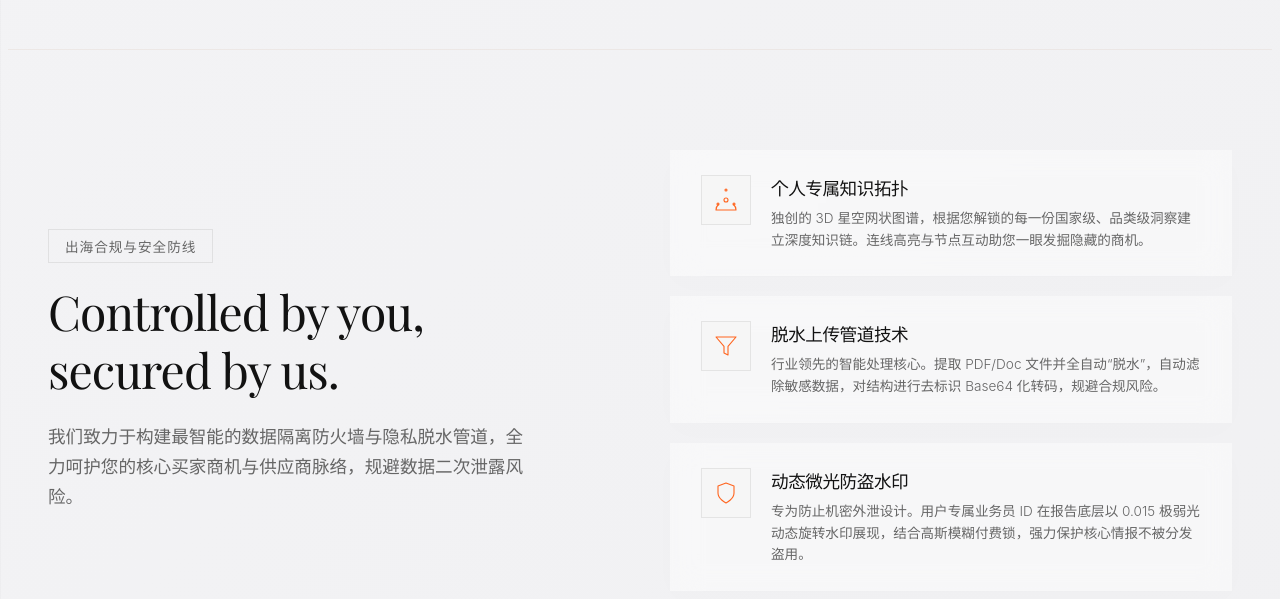
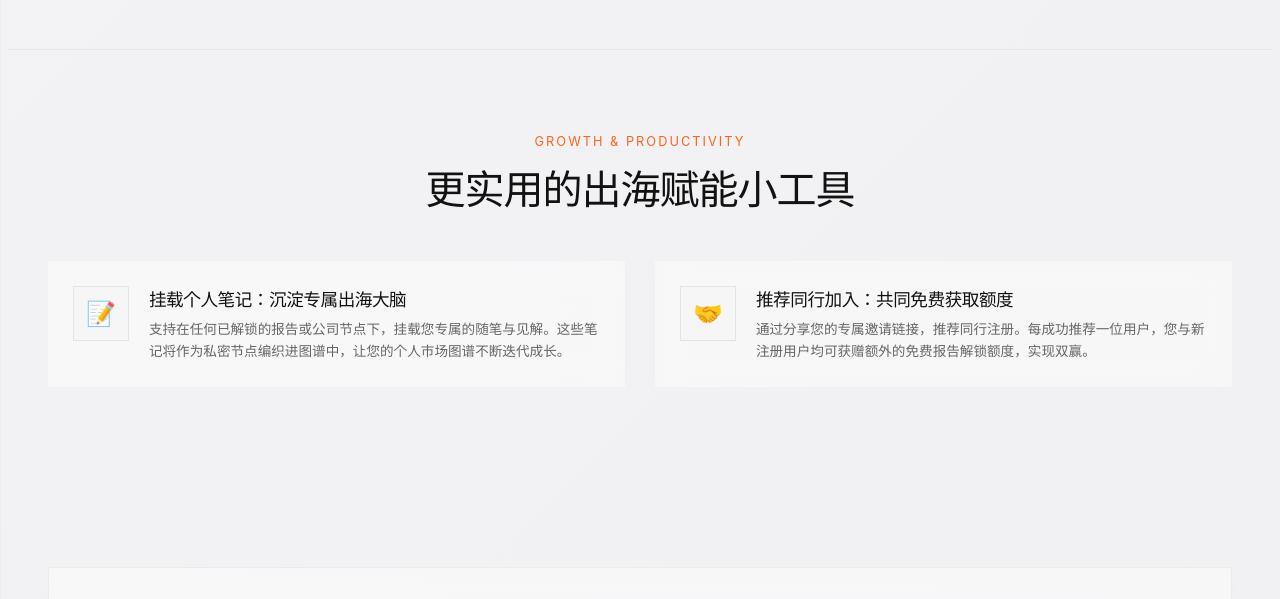
Before and after one commit to haojie10/Global-Trade-Buddy, a Next.js app: page / in a window 1280 px wide. Shown: the part 2189-2788 px from the top of the page. Built offline with nearby package versions, Linux system fonts and the light colour scheme; no server answers; the database is empty.

Commit message:
feat: replace security block with productivity notebooks and referral tools (task 5/6)

```diff
--- a/pages/index.tsx
+++ b/pages/index.tsx
@@ -533,160 +533,45 @@ export default function HomePage({ graphData, allReports, userId, userRole, free
           margin: '40px auto 20px auto'
         }} />
 
-        {/* 模块四：安全保障与个人拓扑 */}
+        {/* 模块四：拓展效能与增长工具 */}
         <section className="animate-on-scroll" style={{
-          padding: '80px 40px',
+          padding: '60px 40px',
           maxWidth: '1400px',
           margin: '0 auto',
-          display: 'grid',
-          gridTemplateColumns: 'repeat(auto-fit, minmax(400px, 1fr))',
-          gap: '60px',
-          alignItems: 'center',
-          position: 'relative'
+          background: 'transparent'
         }}>
-          <div>
-            <span style={{
-              background: 'transparent',
-              border: '1px solid rgba(18, 18, 18, 0.08)',
-              padding: '6px 16px',
-              borderRadius: '0px',
-              color: 'var(--color-muted)',
-              fontSize: '0.85rem',
-              fontWeight: 300,
-              textTransform: 'uppercase',
-              letterSpacing: '1px',
-              display: 'inline-block',
-              marginBottom: '20px'
-            }}>
-              出海合规与安全防线
-            </span>
-            <h2 className="font-editorial" style={{
-              fontSize: '3rem',
-              fontWeight: 400,
-              margin: '0 0 24px 0',
-              color: 'var(--color-text)',
-              letterSpacing: '-0.02em',
-              lineHeight: 1.2
-            }}>
-              Controlled by you,<br />secured by us.
-            </h2>
-            <p style={{ fontSize: '1.1rem', color: 'var(--color-muted)', lineHeight: 1.7, margin: 0, fontWeight: 300, maxWidth: '480px' }}>
-              我们致力于构建最智能的数据隔离防火墙与隐私脱水管道，全力呵护您的核心买家商机与供应商脉络，规避数据二次泄露风险。
-            </p>
+          <div style={{ textAlign: 'center', marginBottom: '45px' }}>
+            <span style={{ color: 'var(--color-accent)', fontSize: '0.8rem', letterSpacing: '2px', textTransform: 'uppercase' }}>Growth & Productivity</span>
+            <h2 className="font-editorial" style={{ fontSize: '2.5rem', margin: '8px 0 0 0', fontWeight: 400 }}>更实用的出海赋能小工具</h2>
           </div>
 
-          <div style={{ display: 'flex', flexDirection: 'column', gap: '20px' }}>
-            {/* 特色 1 */}
-            <div className="float-on-hover" style={{
-              background: 'rgba(255, 255, 255, 0.45)',
-              backdropFilter: 'blur(15px)',
-              WebkitBackdropFilter: 'blur(15px)',
-              border: '1px solid rgba(18, 18, 18, 0.05)',
-              borderRadius: 'var(--border-radius)',
-              padding: '24px 30px',
-              display: 'flex',
-              gap: '20px',
-              alignItems: 'flex-start',
-              boxShadow: '0 8px 32px rgba(0, 0, 0, 0.01)'
-            }}>
-              <div style={{
-                background: 'var(--bg-main)',
-                border: '1px solid rgba(18, 18, 18, 0.08)',
-                padding: '12px',
-                borderRadius: '0px',
-                display: 'flex',
-                alignItems: 'center',
-                justifyContent: 'center',
-                flexShrink: 0
-              }}>
-                <svg width="24" height="24" viewBox="0 0 24 24" fill="none" stroke="var(--color-accent)" strokeWidth="1.1" strokeLinecap="round" strokeLinejoin="round">
-                  <path d="M4.5 16.5c-1.5 1.26-2.5 3.19-2.5 5.5h20c0-2.31-1-4.24-2.5-5.5" />
-                  <circle cx="12" cy="12" r="2" />
-                  <circle cx="12" cy="2" r="1" />
-                  <circle cx="4" cy="16" r="1" />
-                  <circle cx="20" cy="16" r="1" />
-                </svg>
+          <div style={{ display: 'grid', gridTemplateColumns: 'repeat(auto-fit, minmax(400px, 1fr))', gap: '30px' }}>
+            {/* 个人笔记挂载 */}
+            <div className="float-on-hover" style={{ background: 'rgba(255, 255, 255, 0.45)', backdropFilter: 'blur(15px)', WebkitBackdropFilter: 'blur(15px)', border: '1px solid rgba(18, 18, 18, 0.05)', padding: '24px', borderRadius: 'var(--border-radius)', display: 'flex', gap: '20px', alignItems: 'flex-start' }}>
+              <div style={{ background: 'var(--bg-main)', border: '1px solid rgba(18, 18, 18, 0.08)', padding: '12px', borderRadius: '0px', display: 'flex', alignItems: 'center', justifyContent: 'center', flexShrink: 0 }}>
+                <span style={{ fontSize: '1.5rem' }}>📝</span>
               </div>
               <div>
                 <h3 style={{ fontSize: '1.1rem', fontWeight: 500, margin: '0 0 8px 0', color: 'var(--color-text)' }}>
-                  个人专属知识拓扑
+                  挂载个人笔记：沉淀专属出海大脑
                 </h3>
                 <p style={{ fontSize: '0.85rem', color: 'var(--color-muted)', lineHeight: 1.6, margin: 0, fontWeight: 300 }}>
-                  独创的 3D 星空网状图谱，根据您解锁的每一份国家级、品类级洞察建立深度知识链。连线高亮与节点互动助您一眼发掘隐藏的商机。
+                  支持在任何已解锁的报告或公司节点下，挂载您专属的随笔与见解。这些笔记将作为私密节点编织进图谱中，让您的个人市场图谱不断迭代成长。
                 </p>
               </div>
             </div>
 
-            {/* 特色 2 */}
-            <div className="float-on-hover" style={{
-              background: 'rgba(255, 255, 255, 0.45)',
-              backdropFilter: 'blur(15px)',
-              WebkitBackdropFilter: 'blur(15px)',
-              border: '1px solid rgba(18, 18, 18, 0.05)',
-              borderRadius: 'var(--border-radius)',
-              padding: '24px 30px',
-              display: 'flex',
-              gap: '20px',
-              alignItems: 'flex-start',
-              boxShadow: '0 8px 32px rgba(0, 0, 0, 0.01)'
-            }}>
-              <div style={{
-                background: 'var(--bg-main)',
-                border: '1px solid rgba(18, 18, 18, 0.08)',
-                padding: '12px',
-                borderRadius: '0px',
-                display: 'flex',
-                alignItems: 'center',
-                justifyContent: 'center',
-                flexShrink: 0
-              }}>
-                <svg width="24" height="24" viewBox="0 0 24 24" fill="none" stroke="var(--color-accent)" strokeWidth="1.1" strokeLinecap="round" strokeLinejoin="round">
-                  <polygon points="22 3 2 3 10 12.46 10 19 14 21 14 12.46 22 3" />
-                </svg>
+            {/* 邀请裂变机制 */}
+            <div className="float-on-hover" style={{ background: 'rgba(255, 255, 255, 0.45)', backdropFilter: 'blur(15px)', WebkitBackdropFilter: 'blur(15px)', border: '1px solid rgba(18, 18, 18, 0.05)', padding: '24px', borderRadius: 'var(--border-radius)', display: 'flex', gap: '20px', alignItems: 'flex-start' }}>
+              <div style={{ background: 'var(--bg-main)', border: '1px solid rgba(18, 18, 18, 0.08)', padding: '12px', borderRadius: '0px', display: 'flex', alignItems: 'center', justifyContent: 'center', flexShrink: 0 }}>
+                <span style={{ fontSize: '1.5rem' }}>🤝</span>
               </div>
               <div>
                 <h3 style={{ fontSize: '1.1rem', fontWeight: 500, margin: '0 0 8px 0', color: 'var(--color-text)' }}>
-                  脱水上传管道技术
+                  推荐同行加入：共同免费获取额度
                 </h3>
                 <p style={{ fontSize: '0.85rem', color: 'var(--color-muted)', lineHeight: 1.6, margin: 0, fontWeight: 300 }}>
-                  行业领先的智能处理核心。提取 PDF/Doc 文件并全自动“脱水”，自动滤除敏感数据，对结构进行去标识 Base64 化转码，规避合规风险。
-                </p>
-              </div>
-            </div>
-
-            {/* 特色 3 */}
-            <div className="float-on-hover" style={{
-              background: 'rgba(255, 255, 255, 0.45)',
-              backdropFilter: 'blur(15px)',
-              WebkitBackdropFilter: 'blur(15px)',
-              border: '1px solid rgba(18, 18, 18, 0.05)',
-              borderRadius: 'var(--border-radius)',
-              padding: '24px 30px',
-              display: 'flex',
-              gap: '20px',
-              alignItems: 'flex-start',
-              boxShadow: '0 8px 32px rgba(0, 0, 0, 0.01)'
-            }}>
-              <div style={{
-                background: 'var(--bg-main)',
-                border: '1px solid rgba(18, 18, 18, 0.08)',
-                padding: '12px',
-                borderRadius: '0px',
-                display: 'flex',
-                alignItems: 'center',
-                justifyContent: 'center',
-                flexShrink: 0
-              }}>
-                <svg width="24" height="24" viewBox="0 0 24 24" fill="none" stroke="var(--color-accent)" strokeWidth="1.1" strokeLinecap="round" strokeLinejoin="round">
-                  <path d="M12 22s8-4 8-10V5l-8-3-8 3v7c0 6 8 10 8 10z" />
-                </svg>
-              </div>
-              <div>
-                <h3 style={{ fontSize: '1.1rem', fontWeight: 500, margin: '0 0 8px 0', color: 'var(--color-text)' }}>
-                  动态微光防盗水印
-                </h3>
-                <p style={{ fontSize: '0.85rem', color: 'var(--color-muted)', lineHeight: 1.6, margin: 0, fontWeight: 300 }}>
-                  专为防止机密外泄设计。用户专属业务员 ID 在报告底层以 0.015 极弱光动态旋转水印展现，结合高斯模糊付费锁，强力保护核心情报不被分发盗用。
+                  通过分享您的专属邀请链接，推荐同行注册。每成功推荐一位用户，您与新注册用户均可获赠额外的免费报告解锁额度，实现双赢。
                 </p>
               </div>
             </div>
```
